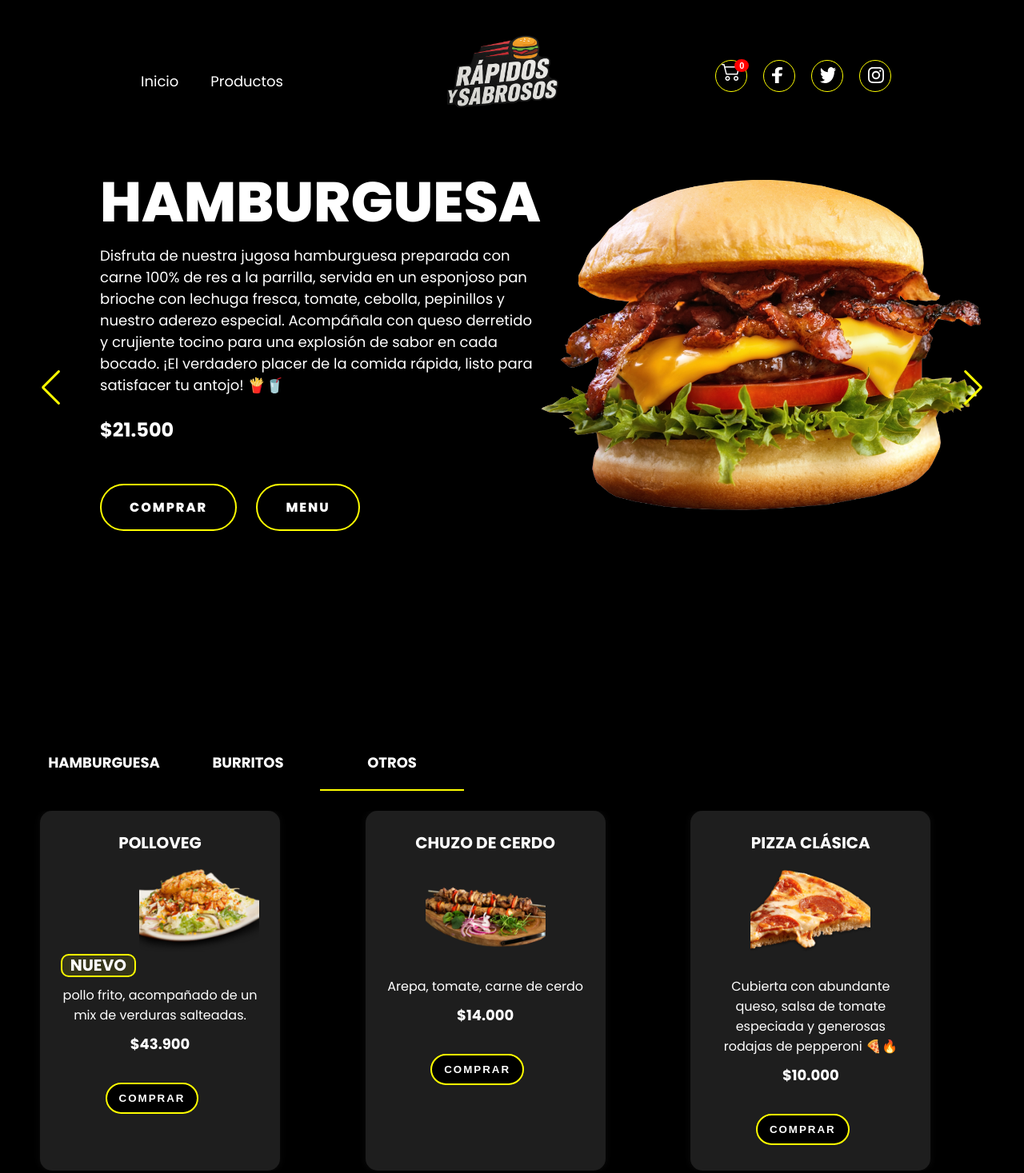
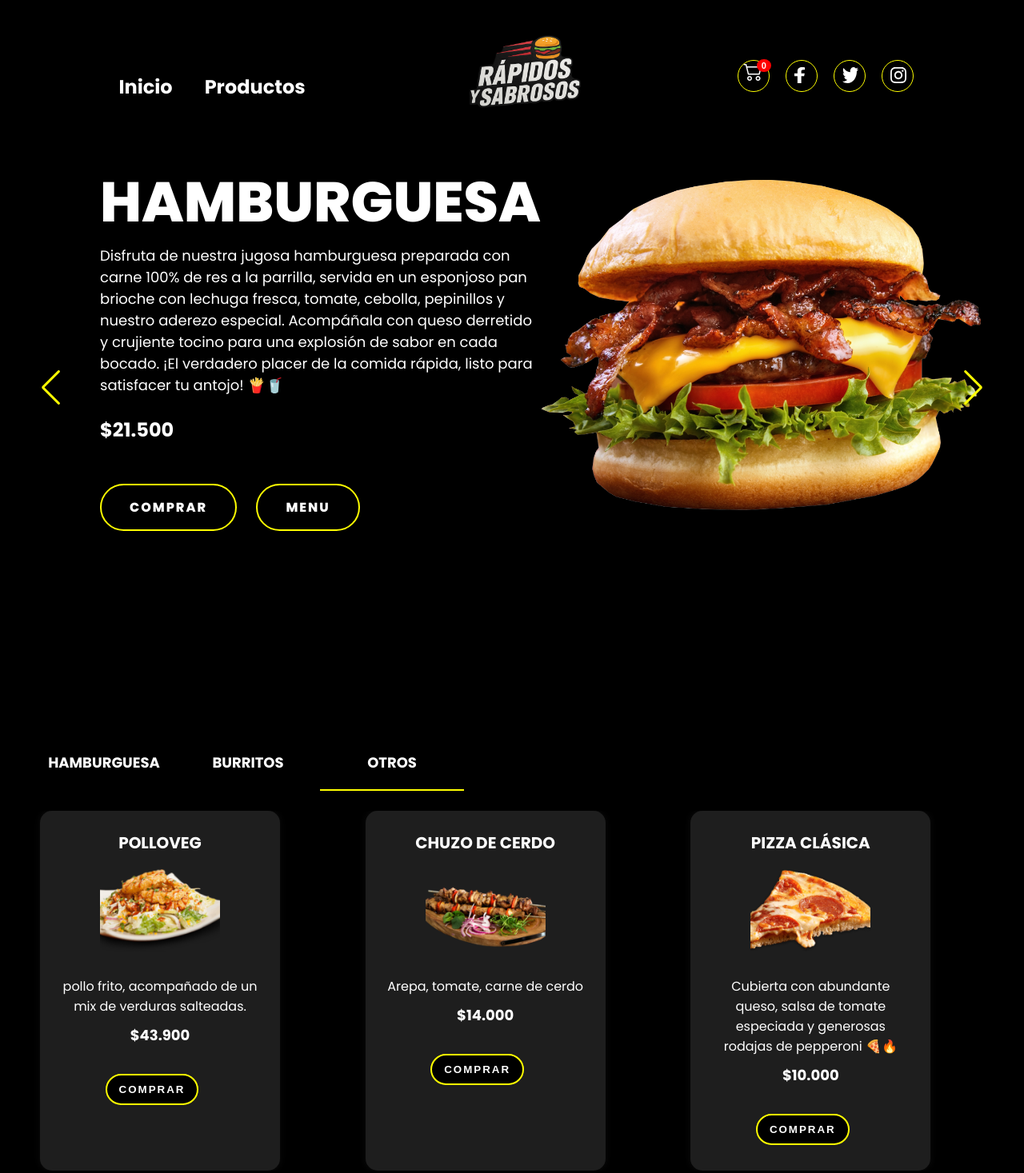
Before and after one commit to Santi152002/restaurante.github.io, a plain HTML site: page front-end/src/views/productos.html in a window 1280 px wide. Shown: the top 1467 px of the page at 80% size. Drawn offline with nearby package versions, Linux system fonts and the light colour scheme.

Commit message:
se actualiza nombre de Inicio y Productos, se quita el aviso NUEVO de los productos, para un mejor diseño en la pagina

```diff
--- a/front-end/src/views/productos.html
+++ b/front-end/src/views/productos.html
@@ -33,8 +33,8 @@
       <nav class="navbar">
         <div class="menu-1">
           <ul>
-            <li><a href="/front-end/index.html">Inicio</a></li>
-            <li><a href="productos.html">Productos</a></li>
+            <li><a href="/front-end/index.html" class="price" style="font-size: 24px;"><strong>Inicio</strong></a></li>
+            <li><a href="productos.html" class="price" style="font-size: 24px;"><strong>Productos</strong></a></li>
           </ul>
         </div>
 
@@ -468,7 +468,6 @@
                 <div class="product-txt">
                   <h4>Burrito Naturalito</h4>
                   <div class="product-img">
-                    <h4>Nuevo</h4>
                     <img src="/front-end/public/imagesProductos/food4.png" alt="" />
                   </div>
                   <p>
@@ -507,7 +506,6 @@
                 <div class="product-txt">
                   <h4>Burrito Costa Azul</h4>
                   <div class="product-img">
-                    <h4>Nuevo</h4>
                     <img src="/front-end/public/imagesProductos/food6.png" alt="" />
                   </div>
                   <p>
@@ -537,7 +535,6 @@
                 <div class="product-txt">
                   <h4>PolloVeg</h4>
                   <div class="product-img">
-                    <h4>Nuevo</h4>
                     <img src="/front-end/public/imagesProductos/food7.png" alt="" />
                   </div>
                   <p>
```
Also changed, not shown: front-end/index.html (+3 -3 lines).
